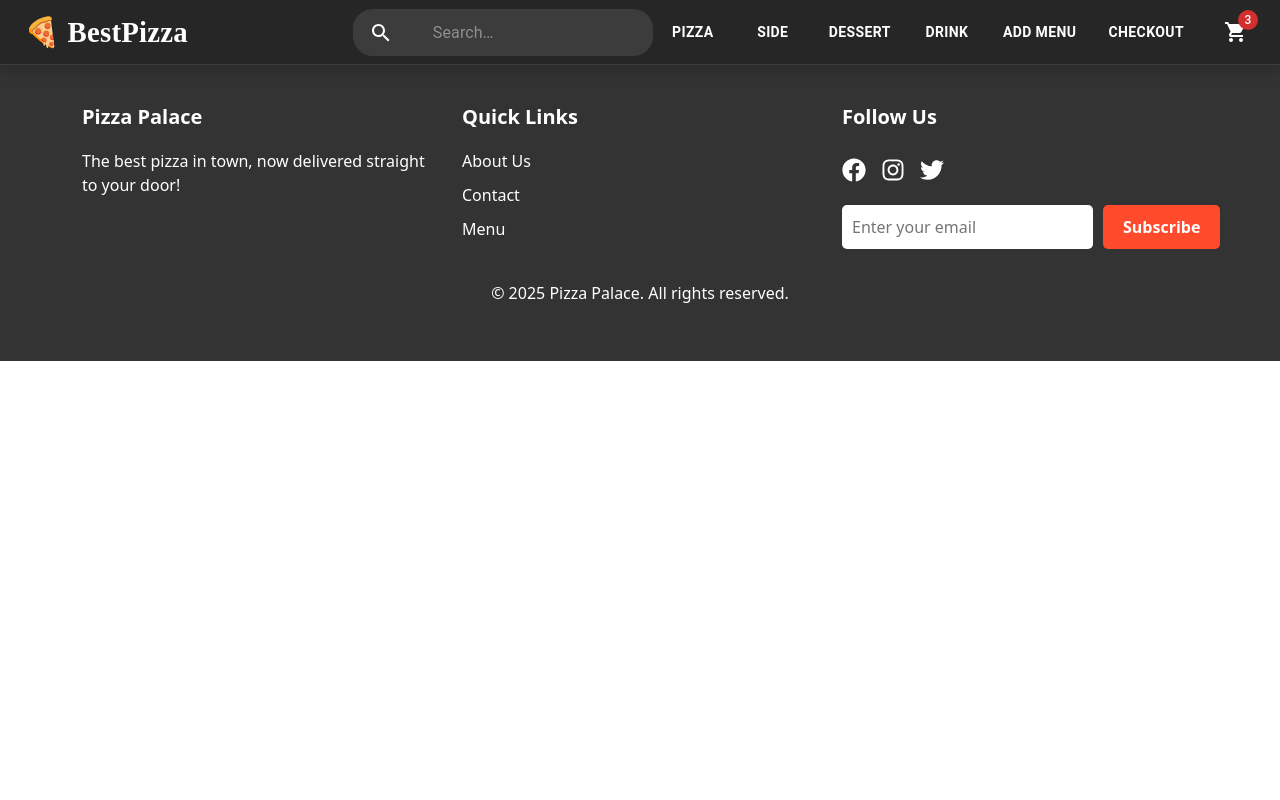
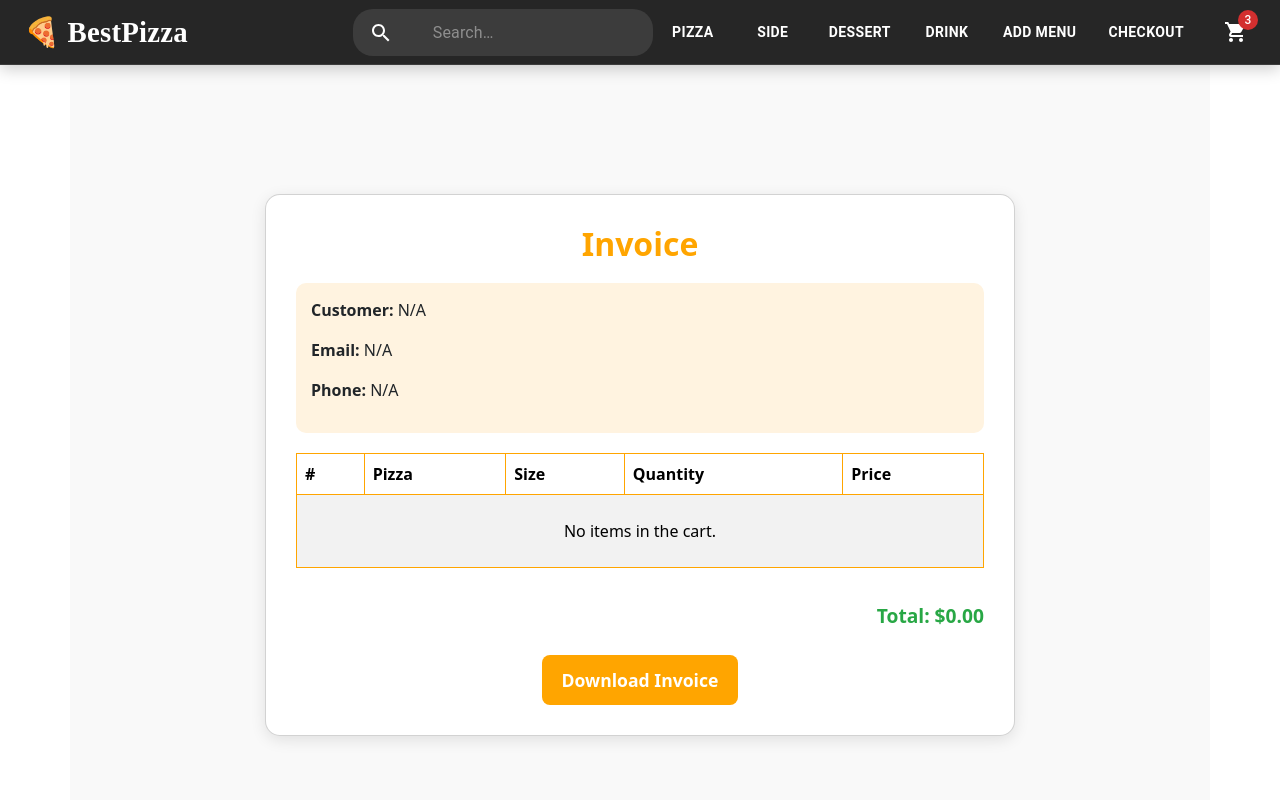
Before and after one commit to SatyamKamboj10011/Studio4PizzaApp, a React (Create React App) app: page /invoice in a window 1280 px wide. Shown: the top 800 px of the page. Built offline with nearby package versions, Linux system fonts and the light colour scheme.

Commit message:
added download feature

```diff
--- a/package.json
+++ b/package.json
@@ -15,6 +15,7 @@
     "axios": "^1.8.1",
     "bootstrap": "^5.3.3",
     "framer-motion": "^12.4.10",
+    "jspdf": "^3.0.1",
     "lucide-react": "^0.477.0",
     "multer": "^1.4.5-lts.1",
     "react": "^19.0.0",
@@ -23,6 +24,7 @@
     "react-icons": "^5.5.0",
     "react-router-dom": "^7.2.0",
     "react-scripts": "5.0.1",
+    "react-to-pdf": "^1.0.1",
     "react-toastify": "^11.0.5",
     "styled-components": "^6.1.15",
     "web-vitals": "^2.1.4"
--- a/src/App.js
+++ b/src/App.js
@@ -12,6 +12,7 @@ import ContactUs from "./ContacUs";
 import Login from "./Login";
 import Footer from "./Footer";
 import CartPage from "./Cart";
+import Invoice from "./Invoice";
 
 function App() {
   return (
@@ -30,6 +31,7 @@ function App() {
         <Route path="/aboutus" element={<AboutUs/>}/>
         <Route path="/contact" element={<ContactUs/>}/>
         <Route path="/cart" element={<CartPage/>}/>
+        <Route path="/invoice" element={<Invoice/>}/>
         {/* <Route path="/checkout" element={<Checkout />} /> */}
       </Routes>
     <Footer/>
--- /dev/null
+++ b/src/Invoice.js
@@ -0,0 +1,159 @@
+import React from "react";
+import { Container, Card, Button, Table } from "react-bootstrap";
+import { jsPDF } from "jspdf";
+import "bootstrap/dist/css/bootstrap.min.css";
+import { useLocation } from "react-router-dom";
+
+const Invoice = () => {
+  const location = useLocation();
+  const { cart = [], customer = {} } = location.state || { cart: [], customer: {} };
+
+  // Function to generate and download PDF
+  const generatePDF = () => {
+    const doc = new jsPDF();
+    doc.setFontSize(18);
+    doc.text("Pizza Order Invoice", 20, 20);
+    doc.setFontSize(12);
+
+    let yPosition = 40;
+    doc.text(`Customer Name: ${customer.name || "N/A"}`, 20, yPosition);
+    yPosition += 10;
+    doc.text(`Email: ${customer.email || "N/A"}`, 20, yPosition);
+    yPosition += 10;
+    doc.text(`Phone: ${customer.phone || "N/A"}`, 20, yPosition);
+    yPosition += 10;
+    doc.text("Order Summary:", 20, yPosition);
+    yPosition += 10;
+
+    cart.forEach((item, index) => {
+      doc.text(
+        `${index + 1}. ${item.quantity} x ${item.pizza} (${item.size}) - $${item.totalPrice.toFixed(2)}`,
+        20,
+        yPosition
+      );
+      yPosition += 10;
+    });
+
+    const subtotal = cart.reduce((acc, item) => acc + item.totalPrice, 0);
+    const tax = subtotal * 0.08; // 8% Tax
+    const total = subtotal + tax;
+
+    doc.text(`Subtotal: $${subtotal.toFixed(2)}`, 20, yPosition + 10);
+    doc.text(`Tax (8%): $${tax.toFixed(2)}`, 20, yPosition + 20);
+    doc.text(`Total: $${total.toFixed(2)}`, 20, yPosition + 30);
+
+    doc.save("invoice.pdf");
+  };
+
+  const styles = {
+    container: {
+      display: "flex",
+      justifyContent: "center",
+      alignItems: "center",
+      minHeight: "100vh",
+      backgroundColor: "#f9f9f9",
+    },
+    card: {
+      maxWidth: "750px",
+      width: "100%",
+      padding: "30px",
+      background: "white",
+      borderRadius: "15px",
+      boxShadow: "0px 4px 15px rgba(0, 0, 0, 0.1)",
+    },
+    title: {
+      textAlign: "center",
+      color: "#FFA500",
+      fontWeight: "bold",
+      fontSize: "2rem",
+      marginBottom: "20px",
+    },
+    customerInfo: {
+      background: "#FFF3E0",
+      padding: "15px",
+      borderRadius: "10px",
+      marginBottom: "20px",
+    },
+    table: {
+      borderColor: "#FFA500",
+    },
+    totalPrice: {
+      textAlign: "right",
+      fontSize: "1.2rem",
+      fontWeight: "bold",
+      marginTop: "20px",
+      color: "#28a745",
+    },
+    buttonContainer: {
+      textAlign: "center",
+      marginTop: "20px",
+    },
+    button: {
+      padding: "12px 20px",
+      fontSize: "1.1rem",
+      fontWeight: "bold",
+      background: "#FFA500",
+      border: "none",
+      color: "white",
+      borderRadius: "8px",
+      cursor: "pointer",
+    },
+  };
+
+  return (
+    <Container style={styles.container}>
+      <Card style={styles.card}>
+        <h2 style={styles.title}>Invoice</h2>
+        <div style={styles.customerInfo}>
+          <p><strong>Customer:</strong> {customer.name || "N/A"}</p>
+          <p><strong>Email:</strong> {customer.email || "N/A"}</p>
+          <p><strong>Phone:</strong> {customer.phone || "N/A"}</p>
+        </div>
+
+        <Table striped bordered hover responsive style={styles.table}>
+          <thead>
+            <tr style={{ backgroundColor: "#FFA500", color: "white" }}>
+              <th>#</th>
+              <th>Pizza</th>
+              <th>Size</th>
+              <th>Quantity</th>
+              <th>Price</th>
+            </tr>
+          </thead>
+          <tbody>
+            {cart.length > 0 ? (
+              cart.map((item, index) => (
+                <tr key={index}>
+                  <td>{index + 1}</td>
+                  <td>{item.pizza}</td>
+                  <td>{item.size}</td>
+                  <td>{item.quantity}</td>
+                  <td>${item.totalPrice.toFixed(2)}</td>
+                </tr>
+              ))
+            ) : (
+              <tr>
+                <td colSpan="5" className="text-center p-4 text-gray-500">
+                  No items in the cart.
+                </td>
+              </tr>
+            )}
+          </tbody>
+        </Table>
+
+        <h4 style={styles.totalPrice}>
+          Total: $
+          {cart.reduce((acc, item) => acc + item.totalPrice, 0).toFixed(2)}
+        </h4>
+
+        <div style={styles.buttonContainer}>
+          <Button style={styles.button} onClick={generatePDF}>
+            Download Invoice
+          </Button>
+        </div>
+      </Card>
+    </Container>
+  );
+};
+
+export default Invoice;
```
Also changed, not shown: 1 other file (tests, documents, lock files or other folders).
